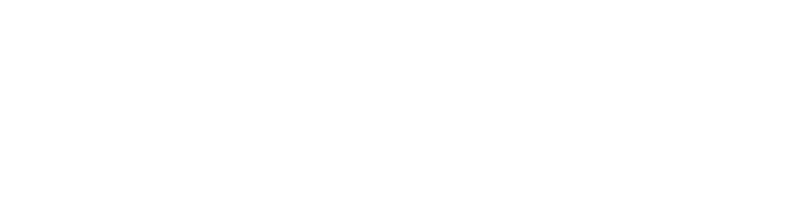
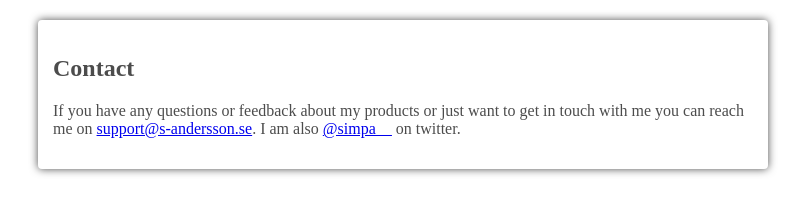
Before and after one commit to simpaa/s-andersson-site, a Gatsby site: page /contact in a window 1280 px wide. Before the commit this address had no page. Shown: the whole page, without its empty margins (237-1042 px from the left). Built offline with nearby package versions, Linux system fonts and the light colour scheme; Gatsby itself is replaced by a stand-in of ours.

Commit message:
Added contact page.

```diff
--- a/src/components/header/index.js
+++ b/src/components/header/index.js
@@ -14,6 +14,7 @@ const Header = () => (
         <li><NavLink exact to="/" activeClassName="menu-item-active">Projects</NavLink></li>
         <li><NavLink to="/blog" activeClassName="menu-item-active">Blog</NavLink></li>
         <li><NavLink to="/about" activeClassName="menu-item-active">About</NavLink></li>
+        <li><NavLink to="/contact" activeClassName="menu-item-active">Contact</NavLink></li>
       </ul>
     </nav>
 
--- /dev/null
+++ b/src/pages/contact.js
@@ -0,0 +1,17 @@
+import React from 'react';
+
+import TextCard from '../components/TextCard';
+
+const ContactPage = () => (
+    <div>
+        <TextCard>
+            <h1>Contact</h1>
+            <p>
+                If you have any questions or feedback about my products or just want to get in touch with me you can reach me on <a href="mailto:support@s-andersson.se">support@s-andersson.se</a>.
+                I am also <a href="https://twitter.com/simpa__" target="_blank">@simpa__</a> on twitter.
+            </p>
+        </TextCard>
+    </div>
+);
+
+export default ContactPage;
```
